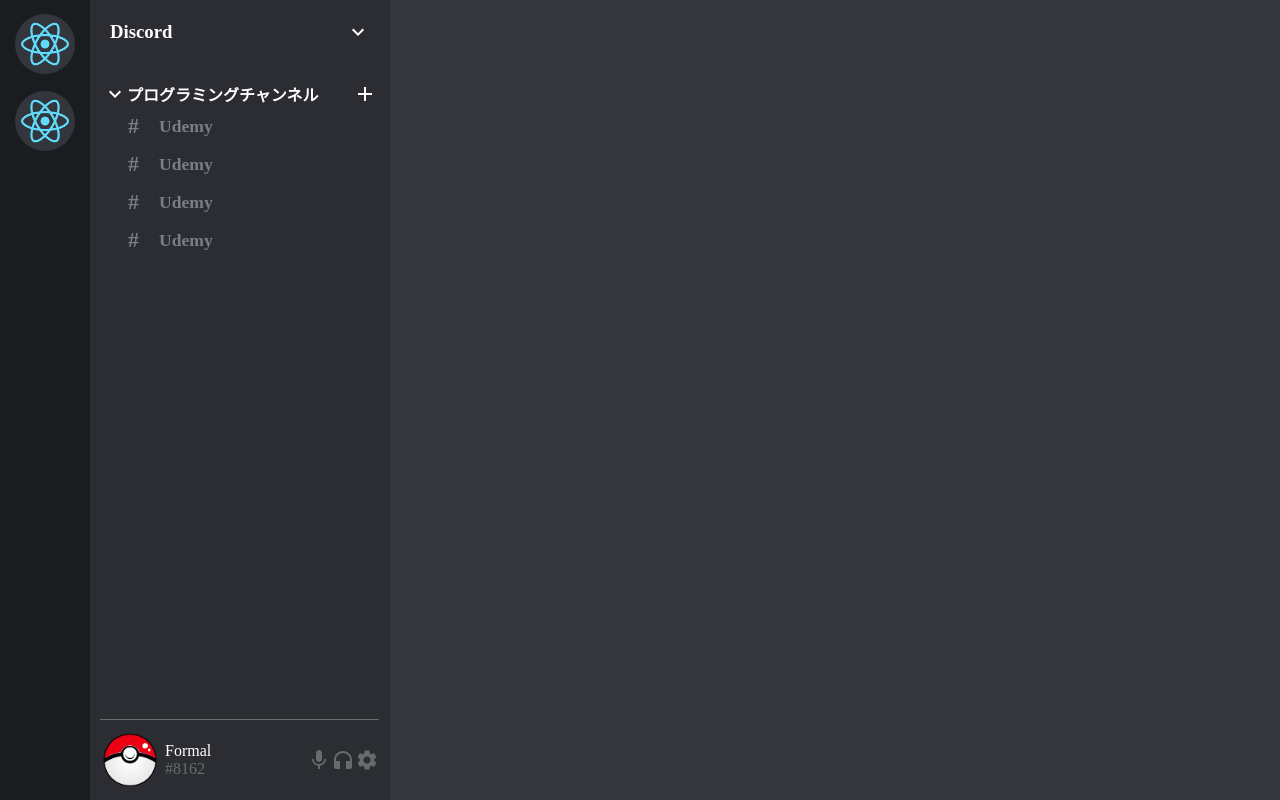
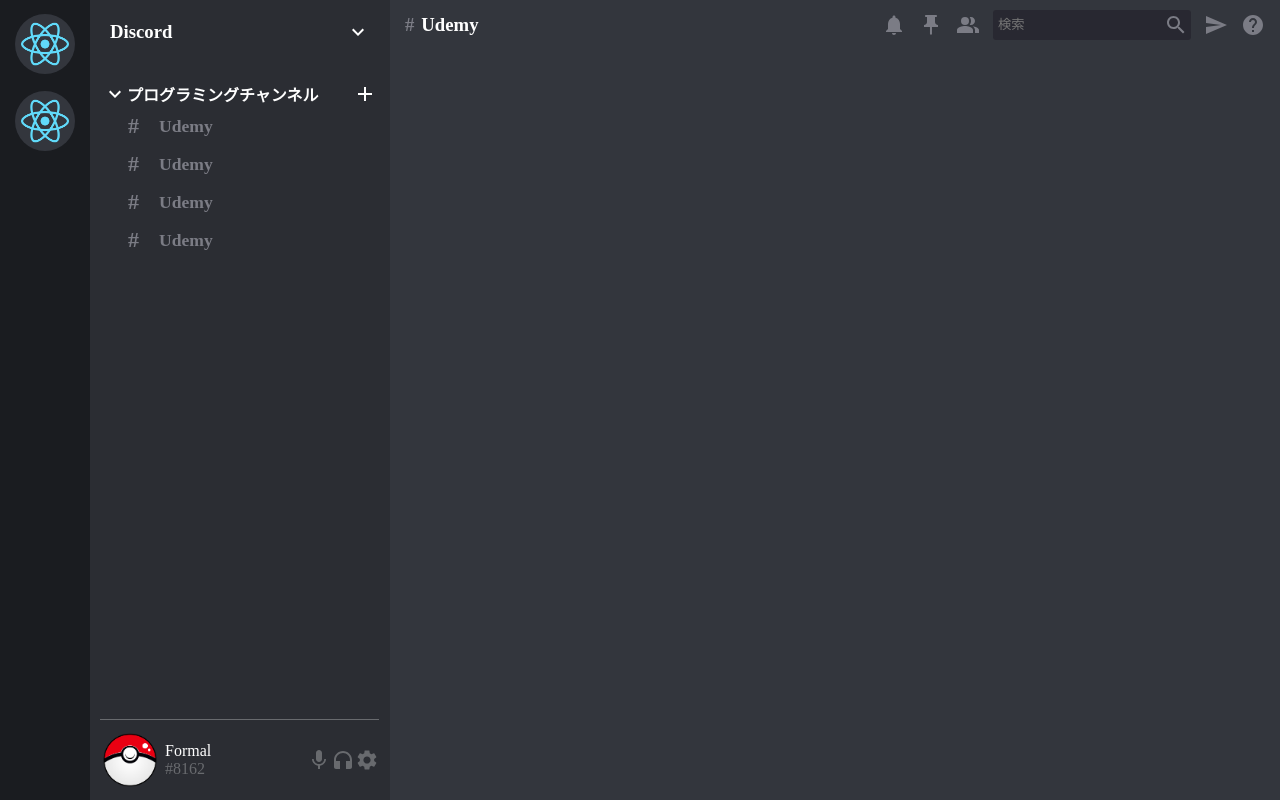
Before and after one commit to formal369/discord-clone, a React (Create React App) app: page / in a window 1280 px wide. Built offline with nearby package versions, Linux system fonts and the light colour scheme; the HTML template or start-up script is replaced by a standard one.

Commit message:
complete ChatHeader

```diff
--- a/src/App.scss
+++ b/src/App.scss
@@ -0,0 +1,3 @@
+.App {
+  display: flex;
+}
--- a/src/App.tsx
+++ b/src/App.tsx
@@ -1,13 +1,15 @@
 import React from 'react';
 import './App.scss';
 import Sidebar from './components/sidebar/Sidebar';
+import Chat from "./components/chat/Chat";
 
 function App() {
   return (
     <div className="App">
       {/* sidebar */}
       <Sidebar />
-      {/* home */}
+      {/* chat */}
+      <Chat />
     </div>
   );
 }
--- /dev/null
+++ b/src/components/chat/Chat.scss
@@ -0,0 +1,6 @@
+.chat {
+  display: flex;
+  flex-direction: column;
+  flex-grow: 1;
+  background-color: #33363d;
+}
--- /dev/null
+++ b/src/components/chat/Chat.tsx
@@ -0,0 +1,18 @@
+import React from 'react'
+import "./Chat.scss";
+import ChatHeader from './ChatHeader';
+
+const Chat = () => {
+  return (
+  <div className='chat'>
+    {/* chatHeader */}
+    <ChatHeader />
+    {/* chatMessage */}
+    <div className="chatMessage"></div>
+    {/* chatInput */}
+    <div className="chatInput"></div>
+  </div>
+  );
+}
+
+export default Chat
--- /dev/null
+++ b/src/components/chat/ChatHeader.scss
@@ -0,0 +1,47 @@
+.chatHeader {
+  display: flex;
+  align-items: center;
+  justify-content: space-between;
+  width: 100%;
+  padding-top: 10px;
+
+  .chatHeaderLeft {
+    padding-left: 15px;
+
+    .chatHeaderHash {
+      color: #7b7c85;
+      padding-right: 7px;
+    }
+
+    h3 {
+      color: white;
+    }
+  }
+
+  .chatHeaderRight {
+    padding-right: 15px;
+    display: flex;
+    align-items: center;
+    gap: 13px;
+    color: #7b7c85;
+
+    .chatHeaderSearch {
+      display: flex;
+      align-items: center;
+      background-color: #282831;
+      padding: 3px;
+      border-radius: 3px;
+
+      input {
+        background: transparent;
+        outline: none;
+        color: white;
+        border: none;
+      }
+    }
+
+    .MuiSvgIcon-root {
+      cursor: pointer;
+    }
+  }
+}
--- /dev/null
+++ b/src/components/chat/ChatHeader.tsx
@@ -0,0 +1,35 @@
+import React from 'react';
+import "./ChatHeader.scss";
+import NotificationsIcon from '@mui/icons-material/Notifications';
+import PushPinIcon from '@mui/icons-material/PushPin';
+import PeopleAltIcon from '@mui/icons-material/PeopleAlt';
+import SearchIcon from '@mui/icons-material/Search';
+import SendIcon from '@mui/icons-material/Send';
+import HelpIcon from '@mui/icons-material/Help';
+
+const ChatHeader = () => {
+  return (
+    <div className='chatHeader'>
+      <div className="chatHeaderLeft">
+        <h3>
+          <span className='chatHeaderHash'>#</span>
+          Udemy
+        </h3>
+      </div>
+
+      <div className="chatHeaderRight">
+        <NotificationsIcon />
+        <PushPinIcon />
+        <PeopleAltIcon />
+        <div className="chatHeaderSearch">
+          <input type="text" placeholder='検索' />
+          <SearchIcon />
+        </div>
+        <SendIcon />
+        <HelpIcon />
+      </div>
+    </div>
+  )
+}
+
+export default ChatHeader
--- a/src/components/sidebar/Sidebar.scss
+++ b/src/components/sidebar/Sidebar.scss
@@ -1,8 +1,8 @@
 .sidebar {
   display: flex;
-  flex: 0.35;
+  flex: 0.3;
   height: 100vh;
-  background-color: #33363d;  //TODO:後でhomeに移動させる
+  // background-color: #33363d;  //TODO:後でhomeに移動させる
 
   .sidebarLeft {
     display: flex;
@@ -34,6 +34,7 @@
     background-color: #2b2d33;
     width: 300px;
     position: relative;
+    flex-grow: 1;
 
     .sidebarTop {
       color: #ffffff;
```
